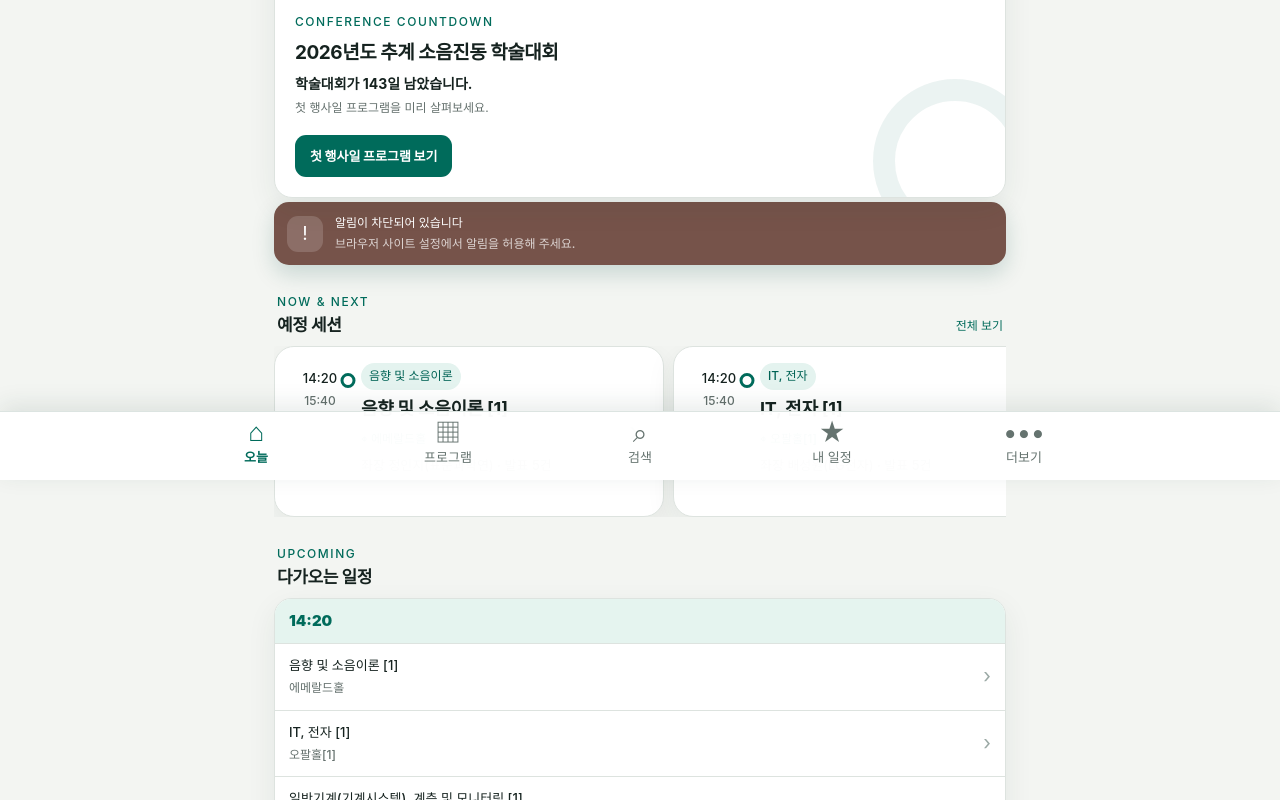
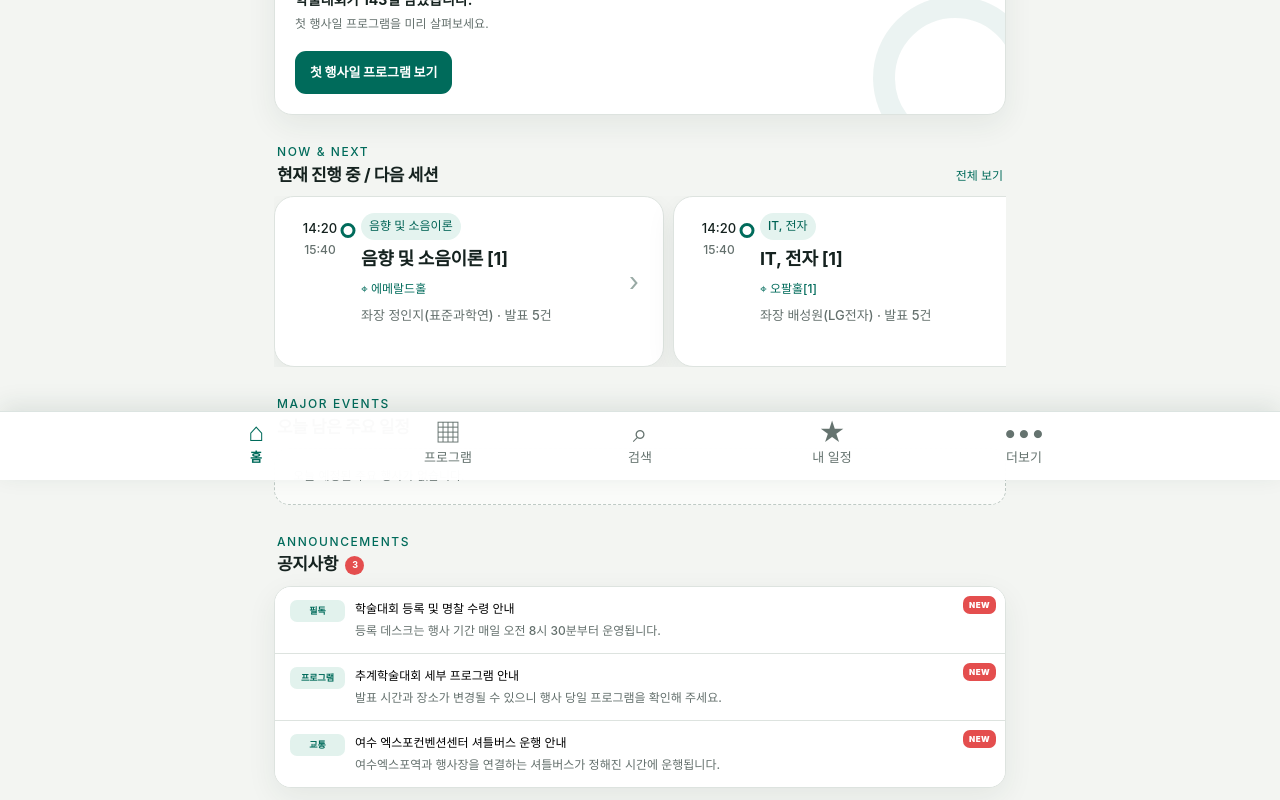
Before and after one commit to skim0130/KSNVE-Conference-app, a Next.js app: page / in a window 1280 px wide. Shown: the part 320-1120 px from the top of the page. Built offline with nearby package versions, Linux system fonts and the light colour scheme; a web font is replaced by a local one.

Commit message:
Finalize Home dashboard information architecture

```diff
--- a/app/page.tsx
+++ b/app/page.tsx
@@ -12,7 +12,7 @@ import TimelineSession from '@/components/TimelineSession';
 import NotificationManager from '@/components/NotificationManager';
 import { announcements, dayLabel, papers, sessions, speakers, venues, type Paper, type Session } from '@/lib/conference';
 import { conferenceConfig } from '@/lib/conference-config';
-import { parseMockNow, upcomingSessionsAt, type MockNow } from '@/lib/dashboard-time';
+import { parseMockNow, type MockNow } from '@/lib/dashboard-time';
 
 const favoriteKey = 'ksnveFav';
 const recentSearchKey = 'ksnveRecentSearches';
@@ -45,6 +45,35 @@ function groupSessionsByStart(items: Session[]) {
     else groups.push({ key, time, sessions: [session] });
     return groups;
   }, []);
+}
+
+function sessionRange(session: Session) {
+  const [start, end] = session.time.split(/[~–-]/);
+  return {
+    start: new Date(`${session.date}T${start}:00+09:00`).getTime(),
+    end: new Date(`${session.date}T${end}:00+09:00`).getTime(),
+  };
+}
+
+function currentOrNextSessions(items: Session[], date: string, now: Date) {
+  const datedSessions = items.filter((session) => session.date === date);
+  const nowTime = now.getTime();
+  const running = datedSessions.filter((session) => {
+    const range = sessionRange(session);
+    return range.start <= nowTime && nowTime < range.end;
+  });
+  if (running.length > 0) return running;
+
+  const upcoming = datedSessions.filter((session) => sessionRange(session).start > nowTime);
+  if (upcoming.length === 0) return [];
+  const nearestStart = Math.min(...upcoming.map((session) => sessionRange(session).start));
+  return upcoming.filter((session) => sessionRange(session).start === nearestStart);
+}
+
+const majorEventPattern = /개회|개막|기조|plenary|특별\s*강연|총회|시상|만찬|폐회|폐막|대토론회|정보\s*교류회/i;
+
+function isMajorEvent(session: Session) {
+  return majorEventPattern.test(`${session.title} ${session.category}`);
 }
 
 function readLocalList(key: string) {
@@ -113,9 +142,10 @@ export default function Home() {
   const myPapers = papers.filter((paper) => saved.includes(paper.id));
   const todayFavorites = myPapers.filter((paper) => paper.date === today);
   const dashboardSessions = sessions.filter((session) => session.date === dashboardDate);
-  const simulatedUpcomingSessions = mockNow ? upcomingSessionsAt(sessions, mockNow.instant) : dashboardSessions;
-  const simulatedDashboardSessions = mockNow ? simulatedUpcomingSessions : dashboardSessions;
-  const upcomingSessionGroups = groupSessionsByStart(simulatedUpcomingSessions).slice(0, 4);
+  const dashboardNow = mockNow?.instant ?? new Date();
+  const currentOrNext = currentOrNextSessions(sessions, dashboardDate, dashboardNow);
+  const remainingMajorEvents = dashboardSessions.filter((session) => isMajorEvent(session) && sessionRange(session).end > dashboardNow.getTime());
+  const majorEventGroups = groupSessionsByStart(remainingMajorEvents);
   const unreadCount = announcements.filter((announcement) => !readAnnouncements.includes(announcement.id)).length;
 
   const markAnnouncementRead = (id: string) => setReadAnnouncements((current) => {
@@ -155,16 +185,13 @@ export default function Home() {
 
   return <main className="shell app-shell"><Header compact={tab !== 'today'}/>
     {tab === 'today' && <section className="today-dashboard">
-      <div className="today-greeting"><div><h1>오늘의 학술대회</h1><p>{isConferenceDay ? `${dayLabel(today)} 일정` : isAfterConference ? '행사 종료' : `${dayLabel(dashboardDate)} 행사 미리보기`}</p></div></div>
       {mockNow && <div className="mock-time-badge">Mock time: {mockNow.label}</div>}
       {isBeforeConference && <section className="conference-status-card before-conference"><div className="conference-status-meta"><time>{formatKoreanDate(today)}</time><strong>D-{daysUntilConference}</strong></div><span>CONFERENCE COUNTDOWN</span><h2>{conferenceConfig.koreanTitle}</h2><p className="countdown-copy"><strong>학술대회가 {daysUntilConference}일 남았습니다.</strong><span>첫 행사일 프로그램을 미리 살펴보세요.</span></p><button type="button" onClick={showFirstDayProgram}>첫 행사일 프로그램 보기</button></section>}
       {isConferenceDay && <div className="conference-live-status"><span>LIVE</span><div><b>학술대회 진행 중</b><small>{formatKoreanDate(today)} · {conferenceConfig.venue}</small></div></div>}
       {isAfterConference && <section className="conference-status-card after-conference"><span>CONFERENCE ARCHIVE</span><h2>학술대회가 종료되었습니다.</h2><p>프로그램과 초록은 계속 열람할 수 있습니다.</p></section>}
-      <NotificationManager favoriteIds={saved}/>
-      {!isAfterConference && <><div className="dashboard-section"><div className="dashboard-heading"><div><span>NOW & NEXT</span><h2>{isConferenceDay ? '오늘의 세션' : '예정 세션'}</h2></div><button onClick={() => changeTab('program')}>전체 보기</button></div><div className="dashboard-sessions">{simulatedDashboardSessions.slice(0, 3).map((session) => <SessionCard key={session.id} session={session} paperCount={papers.filter((paper) => paper.sessionId === session.id).length}/>)}{(mockNow || isConferenceDay) && simulatedDashboardSessions.length === 0 && <div className="compact-empty">예정된 세션이 없습니다.</div>}</div></div>
-      <div className="dashboard-section"><div className="dashboard-heading"><div><span>UPCOMING</span><h2>다가오는 일정</h2></div></div><div className="upcoming-groups">{upcomingSessionGroups.map((group) => <section className="upcoming-group" key={group.key}><time>{group.time}</time><div>{group.sessions.map((session) => <Link href={`/sessions/${session.id}`} key={session.id}><div><b>{session.title}</b><small>{session.venue}</small></div><span>›</span></Link>)}</div></section>)}{(mockNow || isConferenceDay) && simulatedUpcomingSessions.length === 0 && <div className="compact-empty">다가오는 일정이 없습니다.</div>}</div></div></>}
-      <div className="dashboard-section"><div className="dashboard-heading"><div><span>RECENT</span><h2>최근 검색</h2></div></div>{recentSearches.length ? <div className="recent-chips">{recentSearches.map((item) => <button key={item} onClick={() => runRecentSearch(item)}>⌕ {item}</button>)}</div> : <button className="compact-empty" onClick={() => changeTab('search')}>⌕ 아직 최근 검색이 없습니다.</button>}</div>
-      <div className="dashboard-section"><div className="dashboard-heading"><div><span>ANNOUNCEMENTS</span><h2>공지사항 {unreadCount > 0 && <i>{unreadCount}</i>}</h2></div><Link href="/notices">전체 보기</Link></div><div className="announcement-list">{announcements.slice(0, 3).map((announcement) => <button className={readAnnouncements.includes(announcement.id) ? 'read' : ''} key={announcement.id} onClick={() => markAnnouncementRead(announcement.id)}><span>{announcement.category}</span><div><b>{announcement.title}</b><small>{announcement.body}</small></div>{!readAnnouncements.includes(announcement.id) && <em>NEW</em>}</button>)}</div></div>
+      {!isAfterConference && <><div className="dashboard-section"><div className="dashboard-heading"><div><span>NOW & NEXT</span><h2>현재 진행 중 / 다음 세션</h2></div><button onClick={() => changeTab('program')}>전체 보기</button></div><div className="dashboard-sessions">{currentOrNext.map((session) => <SessionCard key={session.id} session={session} paperCount={papers.filter((paper) => paper.sessionId === session.id).length}/>)}{currentOrNext.length === 0 && <div className="compact-empty">현재 진행 중이거나 예정된 세션이 없습니다.</div>}</div></div>
+      <div className="dashboard-section"><div className="dashboard-heading"><div><span>MAJOR EVENTS</span><h2>오늘 남은 주요 일정</h2></div></div><div className="upcoming-groups">{majorEventGroups.map((group) => <section className="upcoming-group" key={group.key}><time>{group.time}</time><div>{group.sessions.map((session) => <Link href={`/sessions/${session.id}`} key={session.id}><div><b>{session.title}</b><small>{session.venue}</small></div><span>›</span></Link>)}</div></section>)}{majorEventGroups.length === 0 && <div className="compact-empty">오늘 예정된 주요 행사가 없습니다.</div>}</div></div></>}
+      <div className="dashboard-section"><div className="dashboard-heading"><div><span>ANNOUNCEMENTS</span><h2>공지사항 {unreadCount > 0 && <i>{unreadCount}</i>}</h2></div>{announcements.length > 3 && <Link href="/notices">전체 보기</Link>}</div><div className="announcement-list">{announcements.slice(0, 3).map((announcement) => <button className={readAnnouncements.includes(announcement.id) ? 'read' : ''} key={announcement.id} onClick={() => markAnnouncementRead(announcement.id)}><span>{announcement.category}</span><div><b>{announcement.title}</b><small>{announcement.body}</small></div>{!readAnnouncements.includes(announcement.id) && <em>NEW</em>}</button>)}</div></div>
     </section>}
 
     {tab === 'program' && <section><div className="screen-title"><div><span>CONFERENCE AGENDA</span><h1>프로그램</h1></div></div><div className="date-strip">{dates.map((item) => <button key={item} className={date === item ? 'active' : ''} onClick={() => setDate(item)}><small>{dayLabel(item).split(' ')[1]}요일</small><b>{new Date(`${item}T00:00:00`).getDate()}</b><span>{Number(item.slice(5, 7))}월</span></button>)}</div><div className="agenda-summary"><b>{dayLabel(date)} 일정</b><span>{sessions.filter((session) => session.date === date).length}개 세션</span></div><div className="program-timeline">{sessions.filter((session) => session.date === date).map((session) => <TimelineSession key={session.id} session={session} sessionPapers={papers.filter((paper) => paper.sessionId === session.id)} favorites={saved} onToggle={toggle}/>)}</div></section>}
--- a/components/Tabs.tsx
+++ b/components/Tabs.tsx
@@ -1,5 +1,5 @@
 export type TabId = 'today' | 'program' | 'papers' | 'search' | 'my' | 'more';
-const items: [TabId, string, string][] = [['today','오늘','⌂'],['program','프로그램','▦'],['search','검색','⌕'],['my','내 일정','★'],['more','더보기','•••']];
+const items: [TabId, string, string][] = [['today','홈','⌂'],['program','프로그램','▦'],['search','검색','⌕'],['my','내 일정','★'],['more','더보기','•••']];
 
 export default function Tabs({ active, onChange, bottom = false }: { active: TabId; onChange: (id: TabId) => void; bottom?: boolean }) {
   if (bottom) return <nav className="bottom" aria-label="주 메뉴"><div className="bottom-inner">{items.map(([id,label,icon])=><button key={id} className={`navbtn ${active===id?'active':''}`} onClick={()=>onChange(id)}><span>{icon}</span>{label}</button>)}</div></nav>;
```
